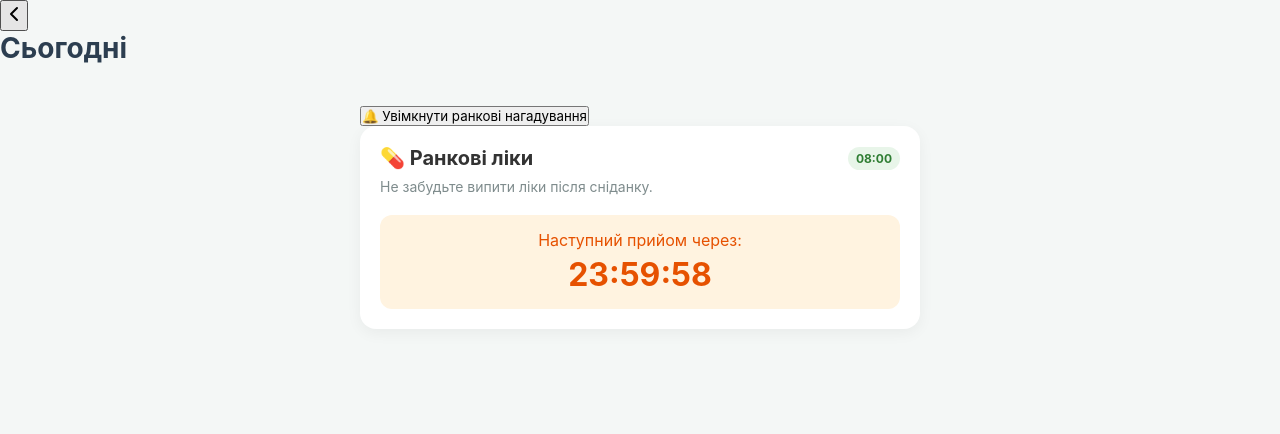
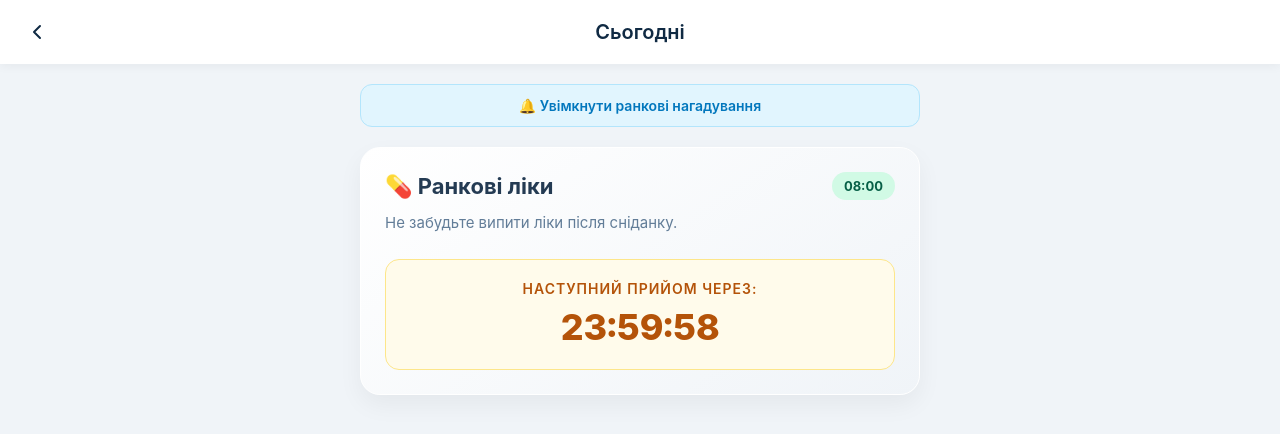
Before and after one commit to Kdanyk/myplaner, a plain HTML site: page index.html in a window 1280 px wide. Both pictures are taken after a click on the button "Я випив(ла) ліки". Drawn offline with Linux system fonts and the light colour scheme.

Commit message:
Update style.css

```diff
--- a/style.css
+++ b/style.css
@@ -6,86 +6,153 @@
 }
 
 body {
-    background-color: #f4f7f6;
-    color: #333;
+    background-color: #f0f4f8;
+    color: #102a43;
 }
 
+/* Верхня панель навігації */
+.top-bar {
+    display: flex;
+    align-items: center;
+    justify-content: space-between;
+    padding: 15px 20px;
+    background: white;
+    box-shadow: 0 2px 10px rgba(0,0,0,0.05);
+    position: sticky;
+    top: 0;
+}
+
+.left-btn {
+    background: none;
+    border: none;
+    color: #102a43;
+    cursor: pointer;
+    padding: 5px;
+    display: flex;
+    align-items: center;
+    justify-content: center;
+    border-radius: 50%;
+    transition: background 0.2s;
+}
+
+.left-btn:active {
+    background: #e4e7eb;
+}
+
+.page-title {
+    font-size: 20px;
+    font-weight: 600;
+}
+
+.spacer {
+    width: 34px; /* Для балансу з лівою кнопкою */
+}
+
+/* Контейнер додатку */
 .app-container {
     padding: 20px;
     max-width: 600px;
     margin: 0 auto;
 }
 
-h1 {
-    font-size: 28px;
+/* Кнопка сповіщень */
+.notify-btn {
+    width: 100%;
+    background-color: #e1f5fe;
+    color: #0277bd;
+    border: 1px solid #b3e5fc;
+    padding: 12px;
+    border-radius: 12px;
+    font-size: 14px;
+    font-weight: 600;
     margin-bottom: 20px;
-    color: #2c3e50;
+    cursor: pointer;
+    transition: all 0.2s;
 }
 
+.notify-btn.hidden {
+    display: none;
+}
+
+/* Картка завдання */
 .task-card {
-    background: white;
-    border-radius: 16px;
-    padding: 20px;
-    box-shadow: 0 4px 15px rgba(0,0,0,0.05);
+    background: linear-gradient(145deg, #ffffff, #f0f4f8);
+    border-radius: 20px;
+    padding: 24px;
+    box-shadow: 0 10px 25px rgba(0,0,0,0.05);
+    border: 1px solid white;
 }
 
 .task-header {
     display: flex;
     justify-content: space-between;
     align-items: center;
-    margin-bottom: 8px;
+    margin-bottom: 12px;
 }
 
 .task-header h2 {
-    font-size: 20px;
+    font-size: 22px;
+    color: #243b53;
 }
 
 .badge {
-    background: #e8f5e9;
-    color: #2e7d32;
-    padding: 4px 8px;
-    border-radius: 12px;
-    font-size: 12px;
+    background: #d1fae5;
+    color: #065f46;
+    padding: 6px 12px;
+    border-radius: 20px;
+    font-size: 13px;
     font-weight: bold;
 }
 
 .description {
-    color: #7f8c8d;
-    font-size: 14px;
-    margin-bottom: 20px;
+    color: #627d98;
+    font-size: 15px;
+    margin-bottom: 24px;
+    line-height: 1.5;
 }
 
 .action-btn {
     width: 100%;
-    background-color: #4CAF50;
+    background: linear-gradient(135deg, #10b981 0%, #059669 100%);
     color: white;
     border: none;
-    padding: 15px;
-    border-radius: 12px;
-    font-size: 16px;
+    padding: 16px;
+    border-radius: 14px;
+    font-size: 18px;
     font-weight: bold;
     cursor: pointer;
-    transition: background 0.3s;
+    box-shadow: 0 4px 15px rgba(16, 185, 129, 0.3);
+    transition: transform 0.1s, box-shadow 0.1s;
 }
 
 .action-btn:active {
-    background-color: #388E3C;
+    transform: scale(0.98);
+    box-shadow: 0 2px 8px rgba(16, 185, 129, 0.2);
 }
 
 .timer-box {
     text-align: center;
-    background: #fff3e0;
-    padding: 15px;
-    border-radius: 12px;
-    color: #e65100;
+    background: #fffbeb;
+    padding: 20px;
+    border-radius: 14px;
+    color: #b45309;
+    border: 1px solid #fde68a;
+}
+
+.timer-box p {
+    font-size: 14px;
+    text-transform: uppercase;
+    letter-spacing: 1px;
+    font-weight: 600;
 }
 
 .timer-box .time {
-    font-size: 32px;
-    font-weight: bold;
-    margin-top: 5px;
+    font-size: 36px;
+    font-weight: 800;
+    margin-top: 8px;
+    font-variant-numeric: tabular-nums;
 }
 
 .hidden {
-    display: none;
+    display: none !important;
 }
```
